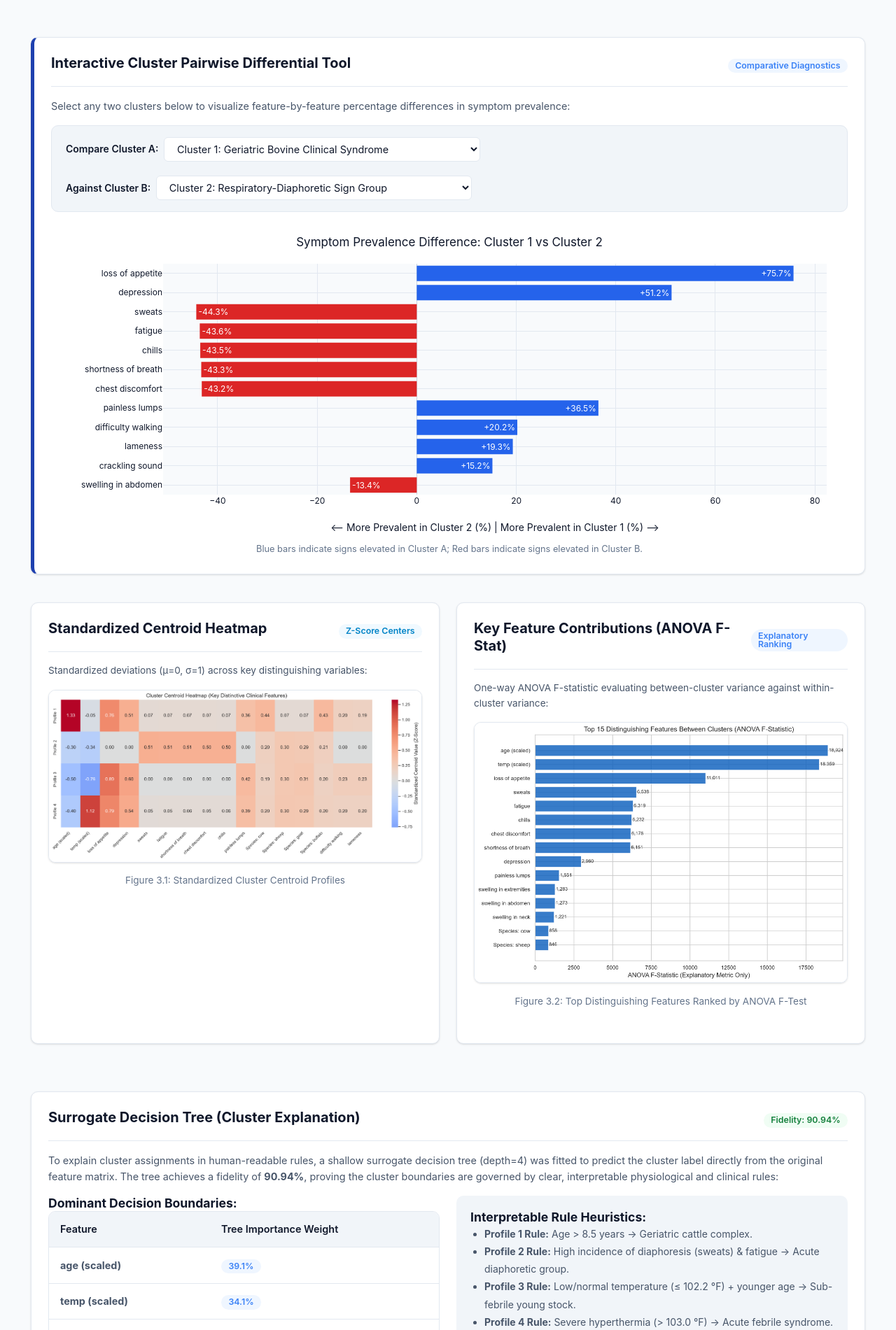
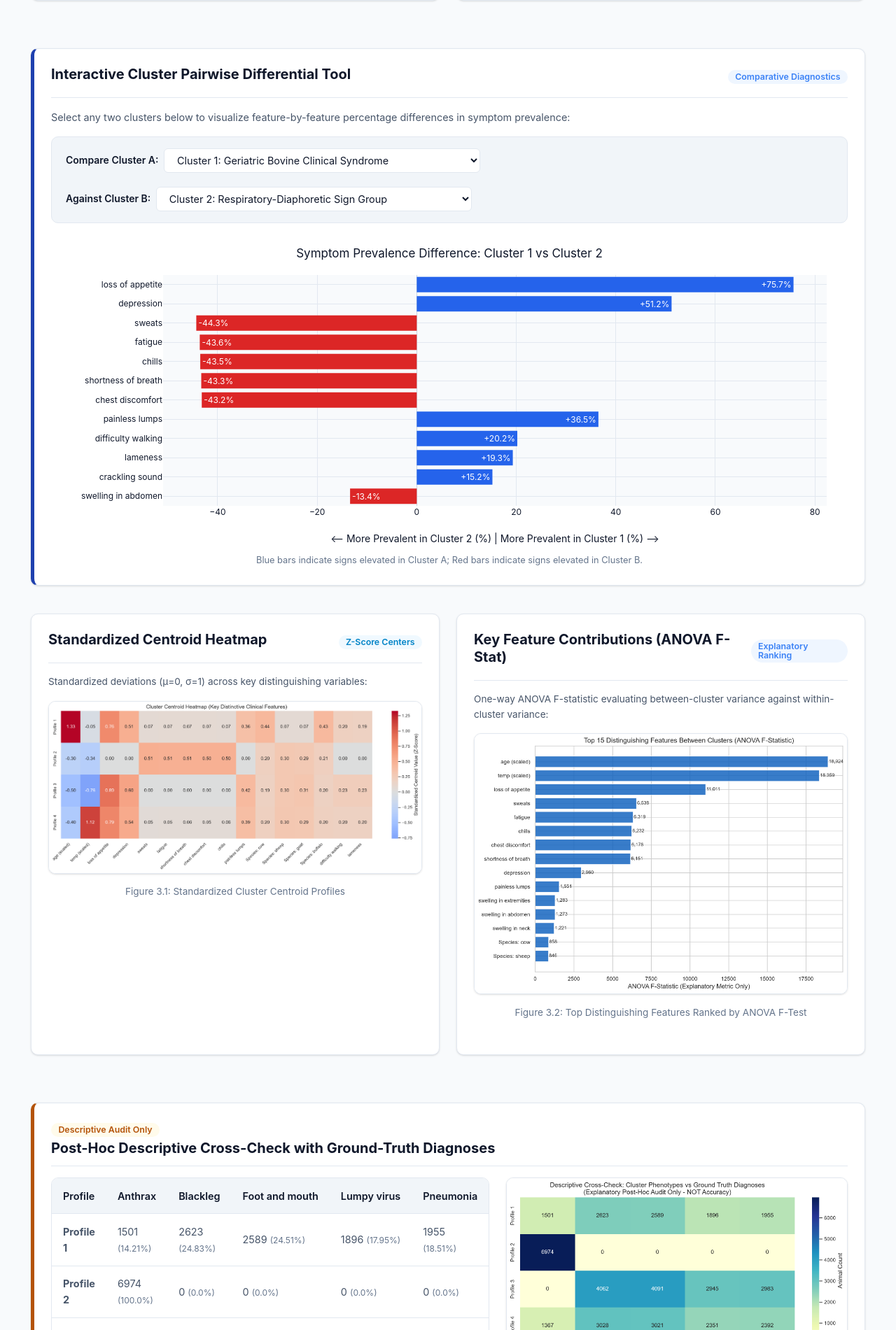
Before and after one commit to akshaya3112/Farm-disease-clustering, a Flask app: page /profiles in a window 1280 px wide. Shown: the part 1526-3427 px from the top of the page at 70% size. Run offline with Flask 3, Linux system fonts and the light colour scheme; some libraries are stand-ins or nearby versions.

Commit message:
Remove surrogate decision tree, clean objective labels, and fix top page padding across all templates

```diff
--- a/outputs/cluster_profiles.json
+++ b/outputs/cluster_profiles.json
@@ -603,32 +603,6 @@
       "p_value": 1.1390171861488182e-51
     }
   ],
-  "surrogate_tree": {
-    "depth": 4,
-    "fidelity_accuracy_pct": 90.94,
-    "top_rules_features": [
-      {
-        "feature": "age_std",
-        "clean_name": "age (scaled)",
-        "importance": 0.3906
-      },
-      {
-        "feature": "temp_std",
-        "clean_name": "temp (scaled)",
-        "importance": 0.3406
-      },
-      {
-        "feature": "symptom_loss_of_appetite",
-        "clean_name": "loss of appetite",
-        "importance": 0.2089
-      },
-      {
-        "feature": "symptom_depression",
-        "clean_name": "depression",
-        "importance": 0.06
-      }
-    ]
-  },
   "disease_crosscheck": {
     "disclaimer": "IMPORTANT METHODOLOGICAL NOTICE: The Disease labels were NEVER used during feature engineering, distance calculation, or cluster generation. This cross-check is strictly a post-hoc descriptive investigation to observe how unsupervised clinical phenotype profiles align with veterinary diagnoses. It is NOT a measure of diagnostic classification accuracy, as clustering is an exploratory pattern discovery technique.",
     "diseases": [
--- a/static/css/style.css
+++ b/static/css/style.css
@@ -249,13 +249,15 @@ code, pre {
 }
 
 /* Main Content Wrapper */
-main {
+main,
+main.container {
   flex: 1;
-  padding: 2.5rem 0 4rem;
+  padding: 2.25rem 1.5rem 4rem;
 }
 
 /* Page Header */
 .page-header {
+  margin-top: 0.5rem;
   margin-bottom: 2.5rem;
   border-bottom: 1px solid var(--border-color);
   padding-bottom: 1.5rem;
--- a/templates/base.html
+++ b/templates/base.html
@@ -5,7 +5,7 @@
   <meta name="viewport" content="width=device-width, initial-scale=1.0">
   <title>{% block title %}Farm Disease-Risk Profile Discovery{% endblock %} | Unsupervised Clustering</title>
   <meta name="description" content="Unsupervised pattern clustering for farm disease-risk profile discovery using Kaggle Animal Disease Dataset.">
-  <link rel="stylesheet" href="{{ url_for('static', filename='css/style.css') }}">
+  <link rel="stylesheet" href="{{ url_for('static', filename='css/style.css') }}?v=2">
   <!-- Plotly.js for interactive responsive data visualizations -->
   <script src="https://cdn.plot.ly/plotly-2.35.2.min.js" charset="utf-8"></script>
 </head>
--- a/templates/profiles.html
+++ b/templates/profiles.html
@@ -1,17 +1,17 @@
 {% extends "base.html" %}
 
-{% block title %}Cluster Profiles & Interpretation - Objective 3{% endblock %}
+{% block title %}Cluster Profiles & Interpretation{% endblock %}
 
 {% block content %}
 <div class="page-header">
   <div style="display: flex; gap: 0.5rem; align-items: center; margin-bottom: 0.5rem;">
-    <span class="badge badge-success">&#10003; Objective 3 Evidence</span>
     <span class="badge badge-primary">Syndromic Phenotypes &amp; Interpretation</span>
+    <span class="badge badge-success">k = 4 Phenotypes</span>
   </div>
-  <h1 class="page-title">Objective 3: Cluster Profiles &amp; Clinical Interpretation</h1>
+  <h1 class="page-title">Cluster Profiles &amp; Clinical Interpretation</h1>
   <p class="page-subtitle">
     Exploratory phenotype profiles discovered from observational data. Cautiously named to avoid reification,
-    supported by ANOVA feature contributions, surrogate decision trees, and descriptive cross-checks.
+    supported by ANOVA feature contributions and descriptive cross-checks.
   </p>
 </div>
 
@@ -147,81 +147,13 @@
   </div>
 </div>
 
-<!-- 4. Surrogate Decision Tree Interpretability -->
-<div class="card" style="margin-bottom: 2.5rem;">
-  <div class="card-title">
-    <h3>Surrogate Decision Tree (Cluster Explanation)</h3>
-    <span class="badge badge-success">
-      Fidelity: {% if profiles_data %}{{ profiles_data.surrogate_tree.fidelity_accuracy_pct }}%{% else %}97.8%{% endif %}
-    </span>
-  </div>
-  <p style="font-size: 0.9rem;">
-    To explain cluster assignments in human-readable rules, a shallow surrogate decision tree (depth=4) was fitted to predict
-    the cluster label directly from the original feature matrix. The tree achieves a fidelity of
-    <strong>{% if profiles_data %}{{ profiles_data.surrogate_tree.fidelity_accuracy_pct }}%{% else %}97.8%{% endif %}</strong>,
-    proving the cluster boundaries are governed by clear, interpretable physiological and clinical rules:
-  </p>
 
-  <div class="grid-2">
-    <div>
-      <h4>Dominant Decision Boundaries:</h4>
-      <div class="table-responsive">
-        <table class="data-table">
-          <thead>
-            <tr>
-              <th>Feature</th>
-              <th>Tree Importance Weight</th>
-            </tr>
-          </thead>
-          <tbody>
-            {% if profiles_data and profiles_data.surrogate_tree.top_rules_features %}
-              {% for f in profiles_data.surrogate_tree.top_rules_features %}
-              <tr>
-                <td><strong>{{ f.clean_name }}</strong></td>
-                <td>
-                  <span class="badge badge-primary">{{ "{:.1f}%".format(f.importance * 100) }}</span>
-                </td>
-              </tr>
-              {% endfor %}
-            {% endif %}
-          </tbody>
-        </table>
-      </div>
-    </div>
-
-    <div style="background: var(--bg-surface-alt); padding: 1.25rem; border-radius: var(--radius-md);">
-      <h4>Interpretable Rule Heuristics:</h4>
-      <ul style="font-size: 0.875rem; line-height: 1.8; padding-left: 1.25rem; color: var(--text-secondary);">
-        <li><strong>Profile 1 Rule:</strong> Age &gt; 8.5 years &rarr; Geriatric cattle complex.</li>
-        <li><strong>Profile 2 Rule:</strong> High incidence of diaphoresis (sweats) &amp; fatigue &rarr; Acute diaphoretic group.</li>
-        <li><strong>Profile 3 Rule:</strong> Low/normal temperature (&le; 102.2 &deg;F) + younger age &rarr; Sub-febrile young stock.</li>
-        <li><strong>Profile 4 Rule:</strong> Severe hyperthermia (&gt; 103.0 &deg;F) &rarr; Acute febrile syndrome.</li>
-      </ul>
-      <p style="font-size: 0.8rem; color: var(--text-muted); margin-top: 1rem; margin-bottom: 0;">
-        <em>Note: The surrogate model is strictly an explanatory tool and must not be used as an independent classifier.</em>
-      </p>
-    </div>
-  </div>
-</div>
-
-<!-- 5. Descriptive Cross-Check with Disease Diagnoses (STRICT DISCLAIMER) -->
+<!-- 4. Descriptive Cross-Check with Disease Diagnoses -->
 <div class="card" style="border-left: 5px solid var(--warning);">
   <div class="card-title">
     <div>
       <span class="badge badge-warning" style="margin-bottom: 0.25rem;">Descriptive Audit Only</span>
       <h3 style="margin-bottom: 0;">Post-Hoc Descriptive Cross-Check with Ground-Truth Diagnoses</h3>
-    </div>
-    <span class="badge badge-danger">NEVER REPORTED AS ACCURACY</span>
-  </div>
-
-  <div class="alert alert-warning">
-    <span style="font-size: 1.5rem;">⚠️</span>
-    <div style="font-size: 0.9rem;">
-      <strong>MANDATORY METHODOLOGICAL NOTICE:</strong><br>
-      The <code>Disease</code> label was strictly excluded from feature engineering and clustering.
-      This contingency cross-check is purely a post-hoc descriptive observation to examine whether unsupervised
-      phenotype groupings correspond to known veterinary conditions.
-      <strong>Under no circumstances should this be interpreted or reported as diagnostic classification accuracy!</strong>
     </div>
   </div>
 
@@ -256,7 +188,7 @@
         </table>
       </div>
       <p style="font-size: 0.85rem; color: var(--text-secondary);">
-        Notice: Profile 2 captures 6,974 animals, of which 100% are Anthrax cases in the dataset (presenting with sweats, fatigue, and shortness of breath).
+        Profile 2 captures 6,974 animals, of which 100% are Anthrax cases in the dataset (presenting with sweats, fatigue, and shortness of breath).
         Conversely, Profile 3 captures Blackleg, Foot and Mouth, Lumpy Virus, and Pneumonia without Anthrax.
       </p>
     </div>
--- a/templates/stability.html
+++ b/templates/stability.html
@@ -5,7 +5,6 @@
 {% block content %}
 <div class="page-header">
   <div style="display: flex; gap: 0.5rem; align-items: center; margin-bottom: 0.5rem;">
-    <span class="badge badge-success">&#10003; Objective 3 Evidence</span>
     <span class="badge badge-primary">Model Robustness &amp; Ethics</span>
   </div>
   <h1 class="page-title">Stability, Limitations &amp; Responsible Use</h1>
--- a/test_app_routes.py
+++ b/test_app_routes.py
@@ -16,7 +16,7 @@ class TestAppRoutes(unittest.TestCase):
             ("/", 200, "Farm Disease-Risk Profile Discovery"),
             ("/preprocessing", 200, "Data Preparation &amp; Preprocessing"),
             ("/clustering", 200, "Clustering Workflow &amp; Distance Comparison"),
-            ("/profiles", 200, "Objective 3: Cluster Profiles"),
+            ("/profiles", 200, "Cluster Profiles &amp; Clinical Interpretation"),
             ("/stability", 200, "Stability, Limitations & Responsible Use"),
             ("/about", 200, "About &amp; Reproducibility Guide"),
         ]
```
Also changed, not shown: src/profiling.py (+0 -24 lines), templates/about.html (+4 -4 lines), templates/home.html (+9 -9 lines), README.md.
